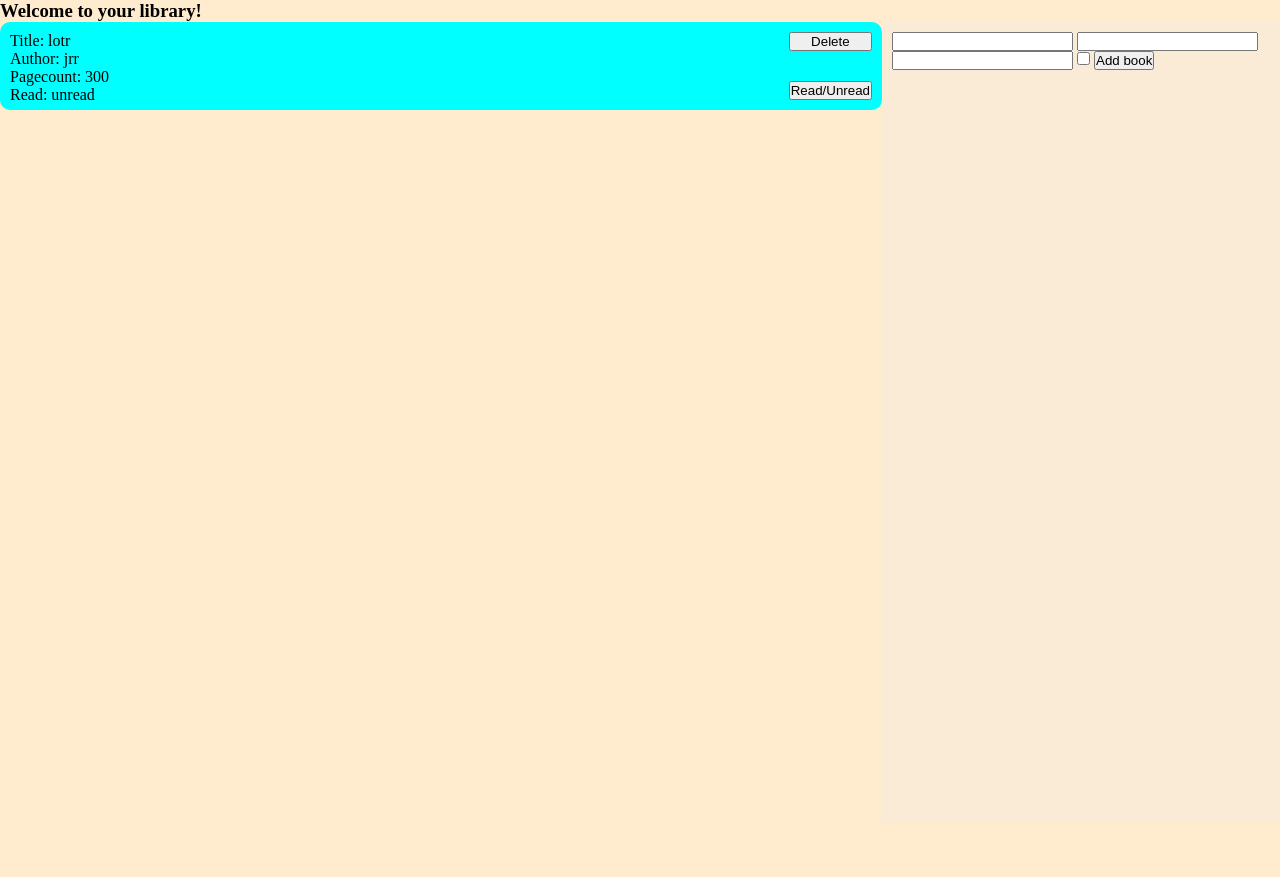
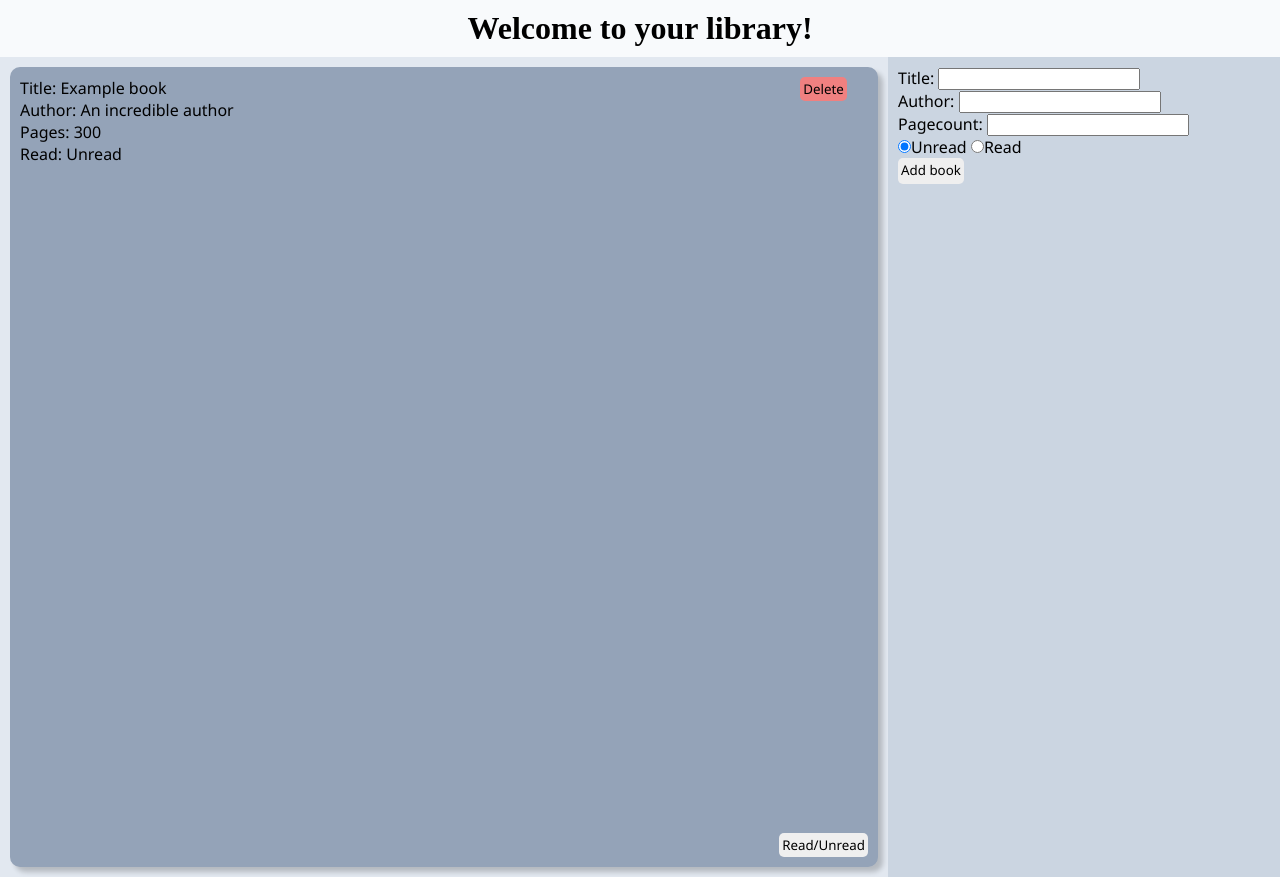
Before and after one commit to lawsonnuland/library, a plain HTML site: page index.html in a window 1280 px wide. Before the commit the page ends 822 px from the top, so only its background shows below. Drawn offline with Linux system fonts and the light colour scheme.

Commit message:
Toggling read status, styling changed up fonts

```diff
--- a/index.html
+++ b/index.html
@@ -9,17 +9,18 @@
 </head>
 <body>
     <div class="header">
-        <h3>Welcome to your library!</h3>
+        <h1>Welcome to your library!</h1>
     </div>
     <div class="container">
         <div class="librarydisplay">
 
         </div>
         <div class="newbook">
-            <input id="title">
-            <input id="author">
-            <input id="pagecount">
-            <input type="checkbox" id="readbool">
+            <label for="title">Title: <input id="title"></label> <br>
+            <label for="author">Author: <input id="author"></label> <br>
+            <label for="pagecount">Pagecount: <input id="pagecount" type="number" min="1"></label> <br>
+            <label for="Unread"><input type="radio" name="inputType" value="Unread" id="hover" checked>Unread</label>
+            <label for="Read"><input type="radio" name="inputType" value="Read">Read</label> <br>
             <button id="addbook">Add book</button>
         </div>
     </div>
--- a/script.js
+++ b/script.js
@@ -11,7 +11,15 @@ Book.prototype.info = function () {
   return `${this.name} by ${this.author}, ${this.pages} pages, ${this.read}`
 }
 
-const bookie = new Book("lotr", "jrr", 300, "unread");
+Book.prototype.readBook = function () {
+  if (this.read == "Read") {
+    this.read = "Unread";
+  } else {
+    this.read = "Read";
+  }
+}
+
+const bookie = new Book("Example book", "An incredible author", 300, "Unread");
 library.push(bookie);
 //console.log(bookie.info())
 
@@ -30,12 +38,12 @@ function updateLibrary () {
     <div>
     <p>Title: ${element.name}</p>
     <p>Author: ${element.author}</p>
-    <p>Pagecount: ${element.pages}</p>
+    <p>Pages: ${element.pages}</p>
     <p>Read: ${element.read}</p>
     </div>
     <div class="buttons">
      <button class="delete" data-index="${bookCount}">Delete</button>
-     <button class="readtoggle">Read/Unread</button>
+     <button class="readtoggle" data-index="${bookCount}">Read/Unread</button>
     </div>
     `
     libraryDisplay.appendChild(card);
@@ -52,7 +60,7 @@ function updateLibrary () {
   let readButtons = document.querySelectorAll('.readtoggle');
   readButtons.forEach((button) => {
     button.addEventListener('click', ()=> {
-      toggleRead();
+      toggleRead(button.getAttribute("data-index"));
     });
   });
 }
@@ -66,7 +74,7 @@ addButton.addEventListener('click', () => {
 });
 
 function addBookToLibrary() {
-  let book = new Book(document.querySelector('#title').value,document.querySelector('#author').value,document.querySelector('#pagecount').value,document.querySelector('#readbool').value);
+  let book = new Book(document.querySelector('#title').value,document.querySelector('#author').value,document.querySelector('#pagecount').value,document.querySelector('input[name=inputType]:checked').value);
   //console.log(book.info);
   library.push(book);
   //console.log(library);
@@ -78,6 +86,8 @@ function deleteBook(target) {
   updateLibrary();
 }
 
-function toggleRead() {
+function toggleRead(target) {
   console.log("read!");
+  library[target].readBook();
+  updateLibrary();
 }
--- a/styles.css
+++ b/styles.css
@@ -1,10 +1,23 @@
 * {
     padding: 0;
     margin: 0;
+    font-family: 'Segoe UI', Tahoma, Geneva, Verdana, sans-serif;
 }
 
 body {
-    background-color: blanchedalmond;
+    background-color: #f8fafc;
+}
+
+.header {
+    height: auto;
+    align-self: center;
+}
+
+h1 {
+    text-align: center;
+    align-self: center;
+    padding: 10px;
+    font-family: 'Times New Roman', Times, serif;
 }
 
 .container {
@@ -17,24 +30,32 @@ body {
     height: 100vh;
     display: grid;
     gap: 10px;
-    grid-template-columns: repeat(auto-fit, minmax(250px, 1fr));
+    grid-template-columns: repeat(auto-fit, minmax(300px, 1fr));
     overflow: scroll;
+    padding: 10px;
+    background-color: #e2e8f0;
 }
 
 .newbook {
     float: left;
-    background-color: antiquewhite;
+    background-color: #cbd5e1;
     padding: 10px;
     width: 30%;
+    font-family: Cambria, Cochin, Georgia, Times, 'Times New Roman', serif;
+}
+
+.newbook > * {
+    padding-bottom: 5px;
 }
 
 .card {
-    background-color: aqua;
+    background-color: #94a3b8;
     padding: 10px;
     border-radius: 10px;
-    height: 68px;
+    min-height: 68px;
     display: flex;
     justify-content: space-between;
+    box-shadow: 5px 5px 5px rgb(0,0,0,.2);
 }
 
 .buttons {
@@ -42,3 +63,18 @@ body {
     flex-direction: column;
     justify-content: space-between;
 }
+
+button {
+    border: 0px;
+    border-radius: 5px;
+    padding: 3px;
+    align-self: center;
+}
+
+.delete {
+    background-color: lightcoral;
+}
+
+label {
+    padding-top: 5px;
+}
```
